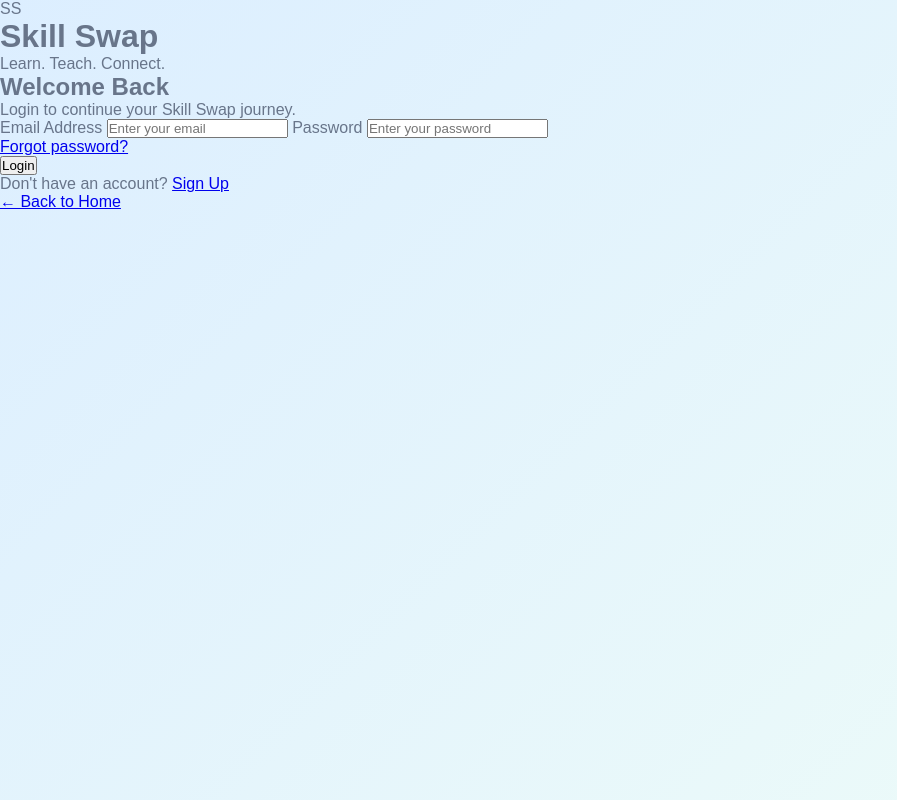
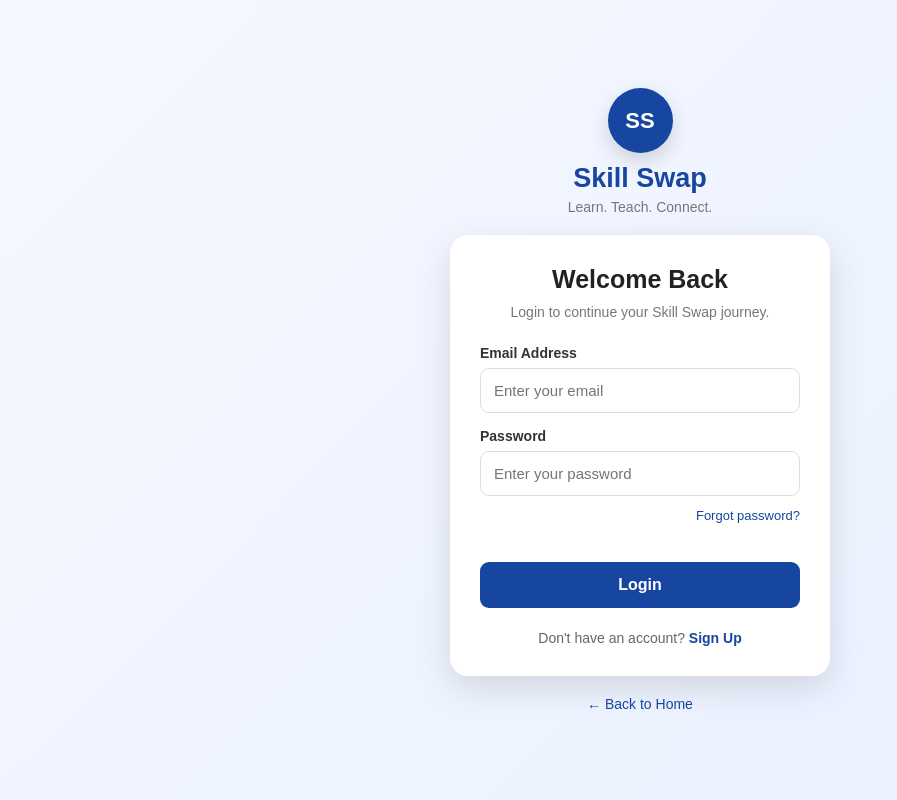
Before and after one commit to emma5004/Skillswap-, a Flask app: page /login in a window 1280 px wide. Shown: the whole page, without its empty margins (0-897 px from the left). Run offline with Flask 3, Linux system fonts and the light colour scheme.

Commit message:
Add styles for authentication page layout

```diff
--- a/static/style.css
+++ b/static/style.css
@@ -163,3 +163,163 @@ body {
         font-size: 18px;
     }
         }
+/* ================================
+   SKILL SWAP LOGIN & SIGN UP
+================================ */
+
+.auth-page {
+    margin: 0;
+    padding: 0;
+    min-height: 100vh;
+    font-family: Arial, sans-serif;
+    background: linear-gradient(135deg, #f5f8ff, #e8f0ff);
+    display: flex;
+    justify-content: center;
+    align-items: center;
+}
+
+.auth-container {
+    width: 100%;
+    max-width: 430px;
+    padding: 25px;
+    box-sizing: border-box;
+}
+
+.auth-logo {
+    text-align: center;
+    margin-bottom: 20px;
+}
+
+.logo-circle {
+    width: 65px;
+    height: 65px;
+    margin: 0 auto 10px;
+    border-radius: 50%;
+    background: #1746a2;
+    color: white;
+    display: flex;
+    justify-content: center;
+    align-items: center;
+    font-size: 22px;
+    font-weight: bold;
+    box-shadow: 0 8px 20px rgba(0,0,0,0.15);
+}
+
+.auth-logo h1 {
+    margin: 5px 0;
+    color: #1746a2;
+    font-size: 27px;
+}
+
+.auth-logo p {
+    margin: 0;
+    color: #777;
+    font-size: 14px;
+}
+
+.auth-box {
+    background: white;
+    padding: 30px;
+    border-radius: 18px;
+    box-shadow: 0 12px 35px rgba(0,0,0,0.12);
+}
+
+.auth-box h2 {
+    text-align: center;
+    margin: 0;
+    color: #222;
+    font-size: 25px;
+}
+
+.auth-subtitle {
+    text-align: center;
+    color: #777;
+    font-size: 14px;
+    margin: 10px 0 25px;
+}
+
+.auth-box label {
+    display: block;
+    margin: 15px 0 7px;
+    font-size: 14px;
+    font-weight: bold;
+    color: #333;
+}
+
+.auth-box input {
+    width: 100%;
+    padding: 13px;
+    border: 1px solid #ddd;
+    border-radius: 9px;
+    box-sizing: border-box;
+    font-size: 15px;
+    outline: none;
+    transition: 0.3s;
+}
+
+.auth-box input:focus {
+    border-color: #1746a2;
+    box-shadow: 0 0 0 3px rgba(23,70,162,0.1);
+}
+
+.forgot {
+    text-align: right;
+    margin: 10px 0 18px;
+}
+
+.forgot a {
+    color: #1746a2;
+    text-decoration: none;
+    font-size: 13px;
+}
+
+.auth-button {
+    width: 100%;
+    padding: 14px;
+    border: none;
+    border-radius: 9px;
+    background: #1746a2;
+    color: white;
+    font-size: 16px;
+    font-weight: bold;
+    cursor: pointer;
+    transition: 0.3s;
+    margin-top: 20px;
+}
+
+.auth-button:hover {
+    background: #10357d;
+    transform: translateY(-1px);
+}
+
+.switch-page {
+    text-align: center;
+    margin-top: 22px;
+    color: #666;
+    font-size: 14px;
+}
+
+.switch-page a {
+    color: #1746a2;
+    font-weight: bold;
+    text-decoration: none;
+}
+
+.back-home {
+    display: block;
+    text-align: center;
+    margin-top: 20px;
+    color: #1746a2;
+    text-decoration: none;
+    font-size: 14px;
+}
+
+@media (max-width: 480px) {
+    .auth-container {
+        padding: 15px;
+    }
+
+    .auth-box {
+        padding: 25px 20px;
+    }
+        }
```
